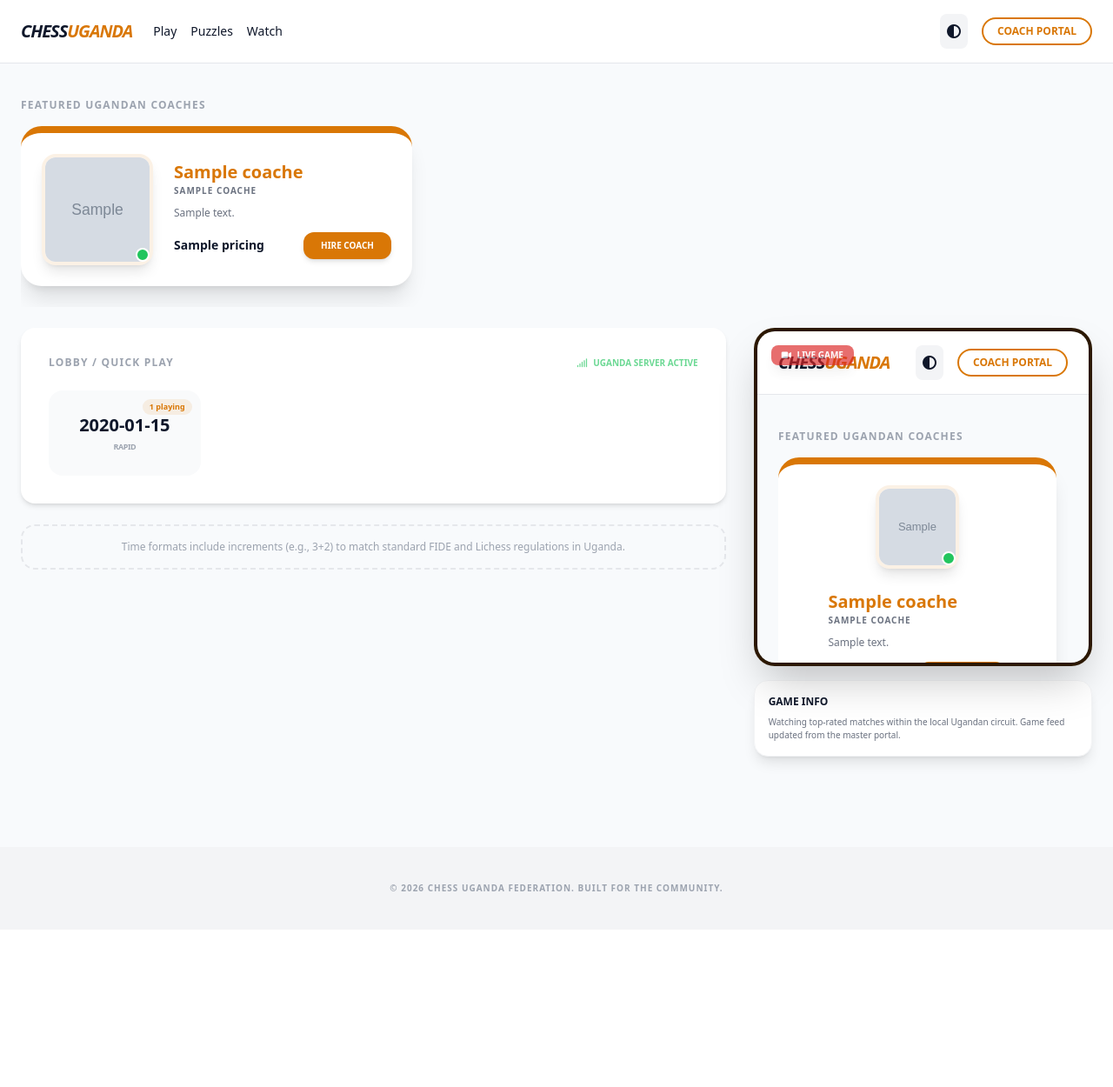
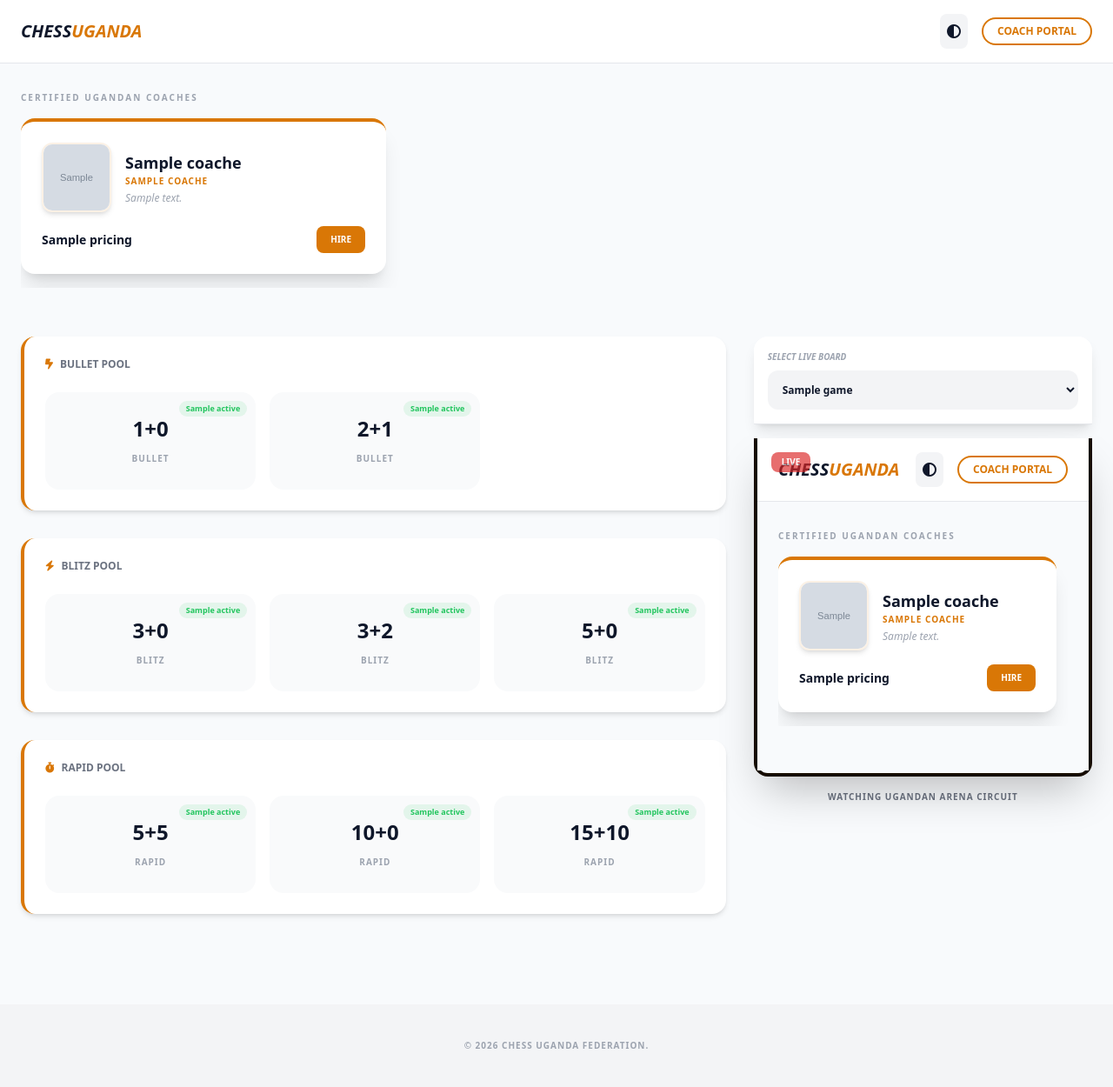
Before and after one commit to FAR-ANALYST/coaches, a Flask app: template templates/index.html in a window 1280 px wide. Shown: the whole page at 87% size. Before the commit the page ends 1025 px from the top, so only its background shows below. Run offline with Flask 3, Linux system fonts and the light colour scheme; the template is opened without the code that fills it: most values are stand-ins (such as "Sample title", 1, 10 or a date in 2020); grey boxes marked "Sample" are stand-in pictures; some libraries are stand-ins or nearby versions.

Commit message:
Update index.html

```diff
--- a/templates/index.html
+++ b/templates/index.html
@@ -3,81 +3,61 @@
 <head>
     <meta charset="UTF-8">
     <meta name="viewport" content="width=device-width, initial-scale=1.0">
-    <title>Chess Uganda | Play & Learn</title>
+    <title>Chess Uganda | Lobby</title>
     <script src="https://cdn.tailwindcss.com"></script>
     <link href="https://cdnjs.cloudflare.com/ajax/libs/font-awesome/6.4.0/css/all.min.css" rel="stylesheet">
     <script>
-        // Theme Switcher Logic
+        // Switch the main game frame URL
+        function updateLiveGame(url) {
+            document.getElementById('main-game-frame').src = url;
+        }
+        // Theme Persistence
         function toggleTheme() {
             const html = document.documentElement;
-            if (html.classList.contains('dark')) {
-                html.classList.remove('dark');
-                localStorage.setItem('theme', 'light');
-            } else {
-                html.classList.add('dark');
-                localStorage.setItem('theme', 'dark');
-            }
+            html.classList.toggle('dark');
+            localStorage.setItem('theme', html.classList.contains('dark') ? 'dark' : 'light');
         }
-        // Apply theme on load
         if (localStorage.getItem('theme') === 'dark' || (!('theme' in localStorage) && window.matchMedia('(prefers-color-scheme: dark)').matches)) {
             document.documentElement.classList.add('dark');
-        } else {
-            document.documentElement.classList.remove('dark');
         }
     </script>
     <style>
-        /* Custom scrollbar for the coach slider */
-        .hide-scroll::-webkit-scrollbar { display: none; }
-        .hide-scroll { -ms-overflow-style: none; scrollbar-width: none; }
+        .no-scrollbar::-webkit-scrollbar { display: none; }
+        .no-scrollbar { -ms-overflow-style: none; scrollbar-width: none; }
     </style>
 </head>
-<body class="bg-slate-50 dark:bg-[#161512] text-slate-900 dark:text-gray-200 transition-colors duration-300">
+<body class="bg-slate-50 dark:bg-[#161512] text-slate-900 dark:text-gray-100 transition-colors duration-300">
 
-    <nav class="border-b border-gray-200 dark:border-gray-800 bg-white dark:bg-[#1c1b18] px-6 py-4 flex justify-between items-center sticky top-0 z-50">
-        <div class="flex items-center space-x-6">
-            <h1 class="text-xl font-black tracking-tighter italic">CHESS<span class="text-amber-600">UGANDA</span></h1>
-            <div class="hidden md:flex space-x-4 text-sm font-medium">
-                <a href="#" class="hover:text-amber-600">Play</a>
-                <a href="#" class="hover:text-amber-600">Puzzles</a>
-                <a href="#" class="hover:text-amber-600">Watch</a>
-            </div>
-        </div>
+    <nav class="border-b dark:border-gray-800 bg-white dark:bg-[#1c1b18] px-6 py-4 flex justify-between items-center sticky top-0 z-50">
+        <h1 class="text-xl font-black italic">CHESS<span class="text-amber-600">UGANDA</span></h1>
         <div class="flex items-center space-x-4">
             <button onclick="toggleTheme()" class="p-2 rounded-lg bg-gray-100 dark:bg-gray-800 hover:bg-gray-200 dark:hover:bg-gray-700">
                 <i class="fas fa-circle-half-stroke"></i>
             </button>
-            <a href="/admin" class="text-xs font-bold border-2 border-amber-600 text-amber-600 px-4 py-1.5 rounded-full hover:bg-amber-600 hover:text-white transition">
-                COACH PORTAL
-            </a>
+            <a href="/admin" class="text-xs font-bold border-2 border-amber-600 text-amber-600 px-4 py-1.5 rounded-full hover:bg-amber-600 hover:text-white transition">COACH PORTAL</a>
         </div>
     </nav>
 
-    <section class="max-w-7xl mx-auto px-6 pt-10">
-        <h3 class="text-xs font-black text-gray-400 uppercase tracking-widest mb-4">Featured Ugandan Coaches</h3>
-        <div class="flex overflow-x-auto gap-6 pb-6 hide-scroll snap-x">
+    <section class="max-w-7xl mx-auto px-6 py-8">
+        <h3 class="text-[10px] font-black text-gray-400 uppercase tracking-[0.2em] mb-4">Certified Ugandan Coaches</h3>
+        <div class="flex overflow-x-auto gap-6 pb-4 no-scrollbar snap-x">
             {% for c in coaches %}
-            <div class="min-w-[320px] md:min-w-[450px] bg-white dark:bg-[#262421] p-6 rounded-3xl shadow-xl border-t-8 border-amber-600 flex flex-col md:flex-row items-center gap-6 snap-center">
-                <div class="relative flex-shrink-0">
+            <div class="min-w-[320px] md:min-w-[420px] bg-white dark:bg-[#262421] p-6 rounded-2xl shadow-xl border-t-4 border-amber-600 snap-center">
+                <div class="flex items-center gap-4">
                     {% if c.photo %}
-                    <img src="{{ url_for('static', filename='uploads/' + c.photo) }}" class="w-24 h-24 md:w-32 md:h-32 rounded-2xl object-cover border-4 border-amber-600/10 shadow-lg">
+                    <img src="{{ url_for('static', filename='uploads/' + c.photo) }}" class="w-20 h-20 rounded-xl object-cover border-2 border-amber-600/10 shadow-md">
                     {% else %}
-                    <div class="w-24 h-24 md:w-32 md:h-32 bg-gray-200 dark:bg-gray-800 rounded-2xl flex items-center justify-center border-4 border-amber-600/10">
-                        <i class="fas fa-user-tie text-3xl text-gray-400"></i>
+                    <div class="w-20 h-20 bg-gray-200 dark:bg-gray-800 rounded-xl flex items-center justify-center border-2 border-amber-600/10"><i class="fas fa-user text-gray-400"></i></div>
+                    {% endif %}
+                    <div>
+                        <h4 class="font-black text-lg">{{ c.name }}</h4>
+                        <p class="text-[10px] text-amber-600 font-bold uppercase tracking-widest">{{ c.titles }}</p>
+                        <p class="text-xs text-gray-400 mt-1 line-clamp-1 italic">{{ c.bio }}</p>
                     </div>
-                    {% endif %}
-                    <span class="absolute bottom-1 right-1 w-4 h-4 bg-green-500 border-2 border-white dark:border-[#262421] rounded-full"></span>
                 </div>
-
-                <div class="flex-1">
-                    <h2 class="text-xl font-black text-amber-600">{{ c.name }}</h2>
-                    <p class="font-bold text-[10px] uppercase tracking-widest text-gray-500 mb-2">{{ c.titles }}</p>
-                    <p class="text-xs text-gray-500 dark:text-gray-400 line-clamp-2 leading-relaxed mb-3">{{ c.bio }}</p>
-                    <div class="flex justify-between items-center mt-auto">
-                        <span class="font-black text-sm">{{ c.pricing }}</span>
-                        <button class="bg-amber-600 hover:bg-amber-700 text-white font-black text-[10px] px-5 py-2 rounded-xl transition shadow-md">
-                            HIRE COACH
-                        </button>
-                    </div>
+                <div class="mt-4 flex justify-between items-center">
+                    <span class="text-sm font-black">{{ c.pricing }}</span>
+                    <button class="bg-amber-600 text-white text-[10px] font-black px-4 py-2 rounded-lg">HIRE</button>
                 </div>
             </div>
             {% endfor %}
@@ -86,53 +66,54 @@
 
     <main class="max-w-7xl mx-auto p-6 grid grid-cols-1 lg:grid-cols-12 gap-8">
 
-        <div class="lg:col-span-8 space-y-6">
-            <div class="bg-white dark:bg-[#262421] rounded-2xl p-8 shadow-md">
-                <div class="flex justify-between items-center mb-6">
-                    <h3 class="font-black text-xs uppercase tracking-widest text-gray-400">Lobby / Quick Play</h3>
-                    <span class="text-[10px] font-bold text-green-500 animate-pulse uppercase"><i class="fas fa-signal mr-1"></i> Uganda Server Active</span>
-                </div>
+        <div class="lg:col-span-8 space-y-8">
+            {% set categorised_stats = [
+                ('Bullet', ['1+0', '2+1'], 'fa-bolt-lightning'),
+                ('Blitz', ['3+0', '3+2', '5+0'], 'fa-bolt'),
+                ('Rapid', ['5+5', '10+0', '15+10'], 'fa-stopwatch')
+            ] %}
 
-                <div class="grid grid-cols-2 sm:grid-cols-3 md:grid-cols-4 gap-4">
-                    {% for time_label, count in stats.items() %}
-                    <button class="relative flex flex-col items-center justify-center p-6 rounded-2xl bg-gray-50 dark:bg-[#302e2c] border-2 border-transparent hover:border-amber-600 transition-all duration-200 group">
-                        <span class="absolute top-2 right-2 bg-amber-600/10 text-amber-600 dark:text-amber-500 text-[9px] font-black px-2 py-0.5 rounded-full">
-                            {{ count }} playing
+            {% for cat_name, formats, icon in categorised_stats %}
+            <div class="bg-white dark:bg-[#262421] p-6 rounded-2xl shadow-md border-l-4 border-amber-600">
+                <h3 class="font-black text-xs uppercase mb-6 flex items-center gap-2 text-gray-500">
+                    <i class="fas {{ icon }} text-amber-600"></i> {{ cat_name }} Pool
+                </h3>
+                <div class="grid grid-cols-2 md:grid-cols-3 gap-4">
+                    {% for f in formats %}
+                    <button class="relative p-6 rounded-2xl bg-gray-50 dark:bg-[#302e2c] border-2 border-transparent hover:border-amber-600 transition group">
+                        <span class="absolute top-2 right-2 bg-green-500/10 text-green-500 text-[9px] font-black px-2 py-0.5 rounded-full">
+                            {{ stats[f] }} active
                         </span>
-
-                        <span class="font-black text-xl mb-1 group-hover:scale-110 transition-transform">{{ time_label }}</span>
-                        <span class="text-[9px] font-bold text-gray-400 uppercase tracking-tighter">
-                            {% if 'Bullet' in time_label %}Bullet{% elif 'Blitz' in time_label %}Blitz{% else %}Rapid{% endif %}
-                        </span>
+                        <span class="block font-black text-2xl mb-1 group-hover:scale-105 transition-transform">{{ f }}</span>
+                        <span class="text-[10px] font-bold text-gray-400 uppercase tracking-widest">{{ cat_name }}</span>
                     </button>
                     {% endfor %}
                 </div>
             </div>
-
-            <div class="p-4 border-2 border-dashed border-gray-200 dark:border-gray-800 rounded-2xl text-center">
-                <p class="text-xs text-gray-400">Time formats include increments (e.g., 3+2) to match standard FIDE and Lichess regulations in Uganda.</p>
-            </div>
+            {% endfor %}
         </div>
 
         <div class="lg:col-span-4">
             <div class="sticky top-24 space-y-4">
-                <div class="bg-black rounded-3xl overflow-hidden aspect-square shadow-2xl border-4 border-amber-600/20 relative">
-                    <div class="absolute top-4 left-4 bg-red-600 text-white px-3 py-1 text-[10px] font-black uppercase rounded-lg z-10 animate-pulse shadow-lg">
-                        <i class="fas fa-video mr-1"></i> Live Game
-                    </div>
-                    <iframe width="100%" height="100%" src="{{ game_url }}" frameborder="0" allow="autoplay; encrypted-media" allowfullscreen></iframe>
+                <div class="bg-white dark:bg-[#262421] p-4 rounded-t-2xl border-b dark:border-gray-800 shadow-lg">
+                    <label class="text-[10px] font-black uppercase text-gray-400 block mb-2 italic">Select Live Board</label>
+                    <select onchange="updateLiveGame(this.value)" class="w-full bg-gray-100 dark:bg-[#161512] p-3 rounded-xl text-xs font-bold border border-transparent focus:border-amber-600 outline-none cursor-pointer">
+                        {% for game in games %}
+                        <option value="{{ game.url }}">{{ game.title }}</option>
+                        {% endfor %}
+                    </select>
                 </div>
-                <div class="bg-white dark:bg-[#262421] p-4 rounded-2xl shadow-lg border border-gray-100 dark:border-transparent">
-                    <h4 class="text-xs font-black uppercase mb-2">Game Info</h4>
-                    <p class="text-[10px] text-gray-500">Watching top-rated matches within the local Ugandan circuit. Game feed updated from the master portal.</p>
+                <div class="bg-black aspect-square rounded-b-2xl overflow-hidden shadow-2xl relative border-x-4 border-b-4 border-amber-600/10">
+                    <div class="absolute top-4 left-4 bg-red-600 text-white px-3 py-1 text-[10px] font-black uppercase rounded-lg z-10 animate-pulse">LIVE</div>
+                    <iframe id="main-game-frame" width="100%" height="100%" src="{{ games[0].url }}" frameborder="0"></iframe>
                 </div>
+                <p class="text-[10px] text-gray-500 text-center font-bold uppercase tracking-widest">Watching Ugandan Arena Circuit</p>
             </div>
         </div>
-
     </main>
 
     <footer class="mt-20 p-10 bg-gray-100 dark:bg-[#1c1b18] text-center">
-        <p class="text-[10px] text-gray-400 font-bold uppercase tracking-widest">&copy; 2026 Chess Uganda Federation. Built for the community.</p>
+        <p class="text-[10px] text-gray-400 font-bold uppercase tracking-widest">&copy; 2026 Chess Uganda Federation.</p>
     </footer>
 
 </body>
```
